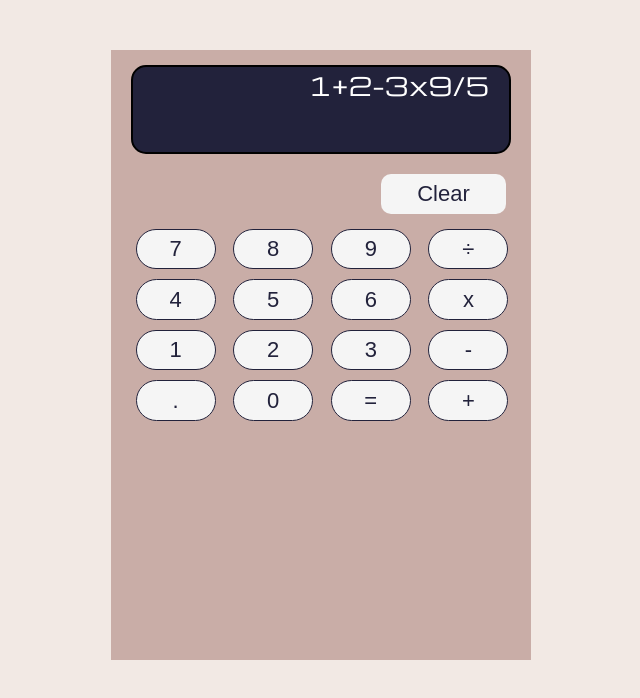
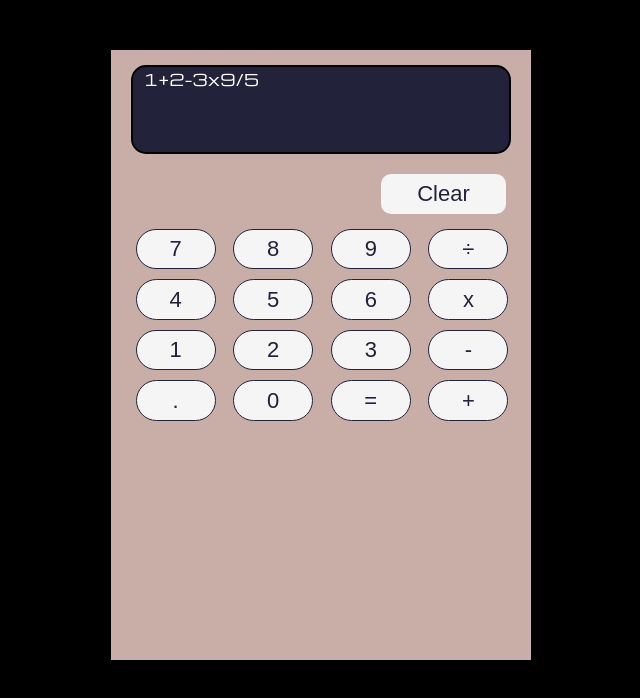
Before and after one commit to vkmx/odin-calculator, a plain HTML site: page index.html in a window 1280 px wide. Shown: the whole page, without its empty margins (319-959 px from the left). Drawn offline with nearby package versions, Linux system fonts and the light colour scheme.

Commit message:
Update styles to match the new addition

```diff
--- a/style.css
+++ b/style.css
@@ -6,8 +6,12 @@
     border: 0;
 }
 
+body {
+    background-color: black;
+}
+
 .wrap {
-    background-color: #F2E9E4;
+    /*background-color: #F2E9E4;*/
     padding-top: 50px;
     height: 100vh;
 }
@@ -36,8 +40,17 @@
 
 .display .operation {
     font-size: 25px;
-    height: 35px;;
+    height: 35px;
+    display: flex;
+    justify-content: space-between;
 }
+
+.display .operation .expression {
+    padding-right: 0;
+    padding-left: 10px;
+    font-size: 16px;
+}
+
 
 .display .digits {
     font-size: 35px;
```
